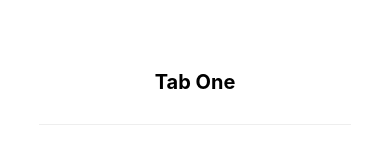
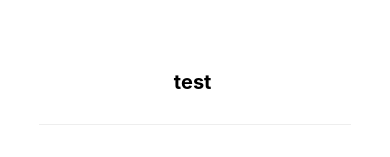
Before and after one commit to javapyt/BA, a React Native app: screen /TabOne in a window 390 px wide. Shown: the part 212-369 px from the top of the page. Built offline with nearby package versions, Linux system fonts and the light colour scheme; what expo-linking would draw is missing.

Commit message:
Added React Camera

```diff
--- a/package.json
+++ b/package.json
@@ -29,6 +29,7 @@
     "react": "17.0.1",
     "react-dom": "17.0.1",
     "react-native": "0.64.3",
+    "react-native-camera": "^4.2.1",
     "react-native-safe-area-context": "3.3.2",
     "react-native-screens": "~3.8.0",
     "react-native-web": "0.17.1"
--- a/screens/TabOneScreen.tsx
+++ b/screens/TabOneScreen.tsx
@@ -4,11 +4,17 @@ import { StyleSheet } from 'react-native';
 import EditScreenInfo from '../components/EditScreenInfo';
 import { Text, View } from '../components/Themed';
 import { RootTabScreenProps } from '../types';
-
+import { Component } from 'react';
+import {
+  AppRegistry,
+  Dimensions,
+  TouchableHighlight,
+} from 'react-native';
+import Camera from 'react-native-camera';
 export default function TabOneScreen({ navigation }: RootTabScreenProps<'TabOne'>) {
   return (
     <View style={styles.container}>
-      <Text style={styles.title}>Tab One</Text>
+      <Text style={styles.title}>test </Text>
       <View style={styles.separator} lightColor="#eee" darkColor="rgba(255,255,255,0.1)" />
       <EditScreenInfo path="/screens/TabOneScreen.tsx" />
     </View>
```
Also changed, not shown: 1 other file (tests, documents, lock files or other folders).
